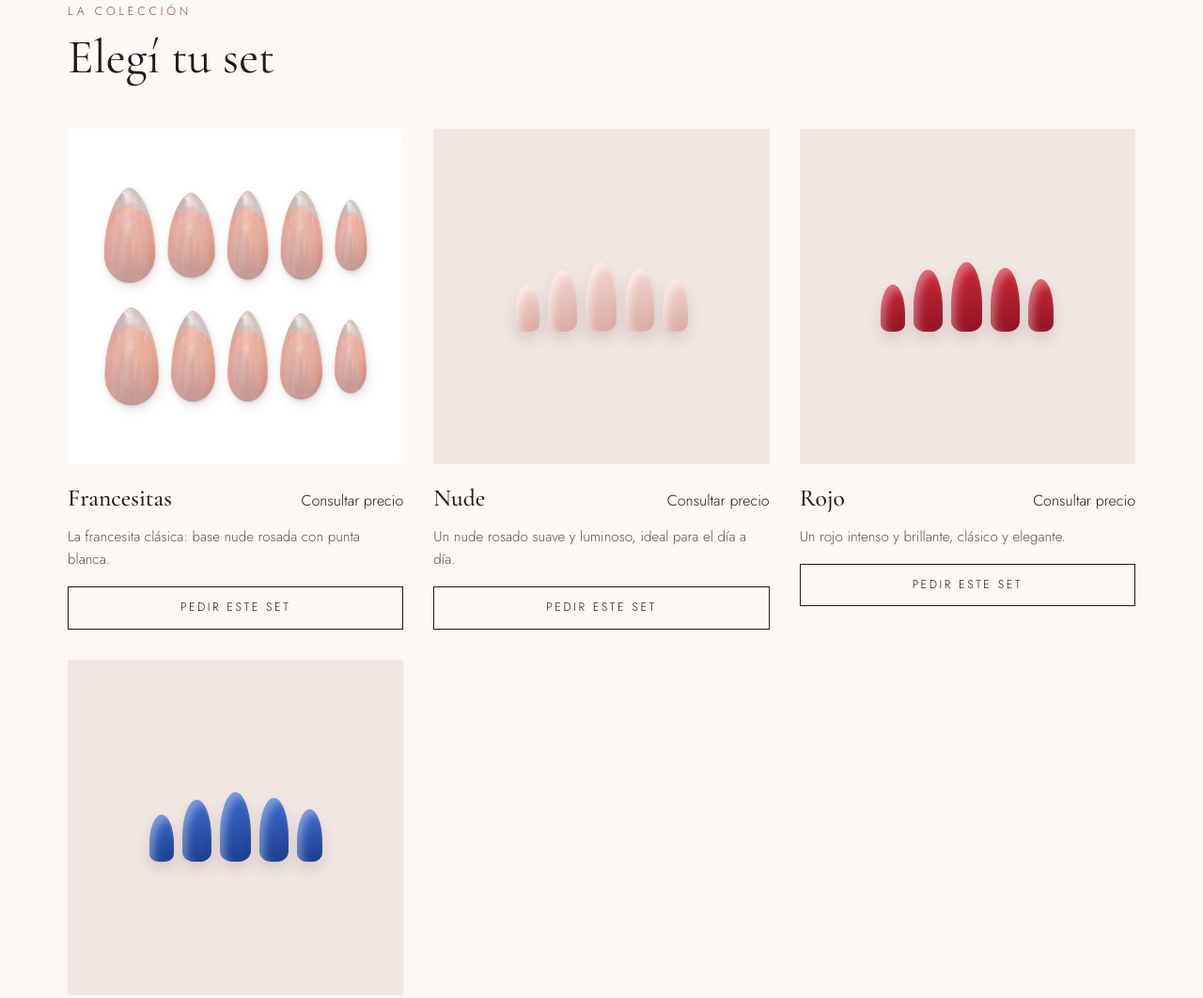
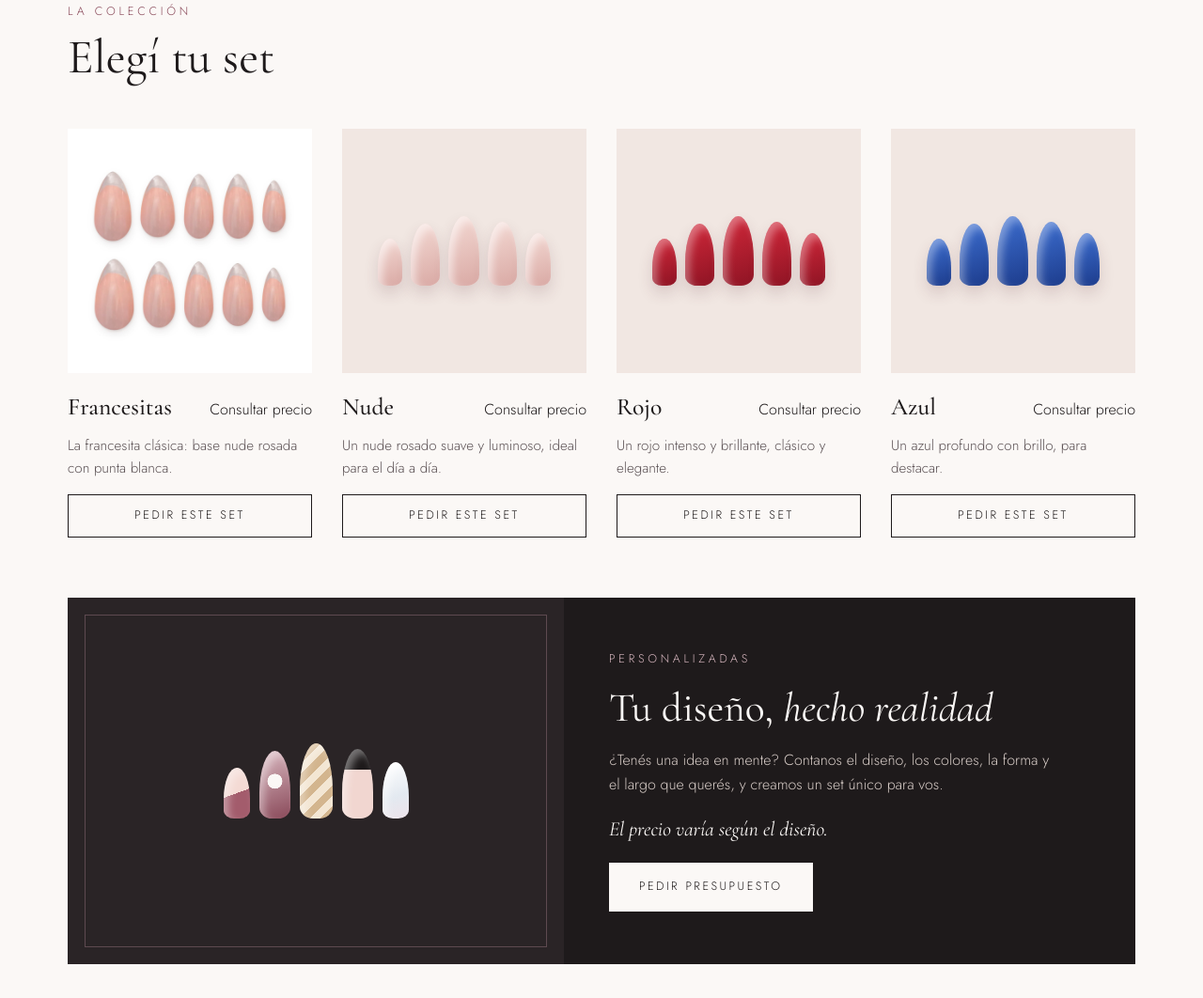
Before and after one commit to pilarinchaustialvarez-cloud/pili, a plain HTML site: page index.html in a window 1280 px wide. Shown: the part 1011-2073 px from the top of the page at 94% size. Drawn offline with nearby package versions, Linux system fonts and the light colour scheme.

Commit message:
Colección en una fila
Co-Authored-By: Claude Opus 5.5 <noreply@anthropic.com>
Claude-Session: https://claude.ai/code/session_0139vD7MK8qAuBV582Hdbfkc

```diff
--- a/index.html
+++ b/index.html
@@ -58,7 +58,7 @@ nav{display:flex;flex-wrap:wrap;align-items:center;justify-content:space-between
 .filters{display:flex;flex-wrap:wrap;gap:8px}
 .filters button{min-height:44px;padding:10px 20px;cursor:pointer;font-family:'Jost',sans-serif;font-size:.75rem;letter-spacing:.18em;text-transform:uppercase;background:transparent;color:#1E1A1B;border:1px solid #CDBDB4}
 .filters button[aria-pressed="true"]{background:#1E1A1B;color:#FBF8F6;border-color:#1E1A1B}
-.grid{display:grid;grid-template-columns:repeat(auto-fill,minmax(290px,1fr));gap:32px}
+.grid{display:grid;grid-template-columns:repeat(auto-fit,minmax(230px,1fr));gap:32px}
 .card{display:flex;flex-direction:column;gap:16px}
 .card[hidden]{display:none}
 .card-img{aspect-ratio:1/1;background:#F1E7E2;display:flex;align-items:center;justify-content:center;position:relative}
```
